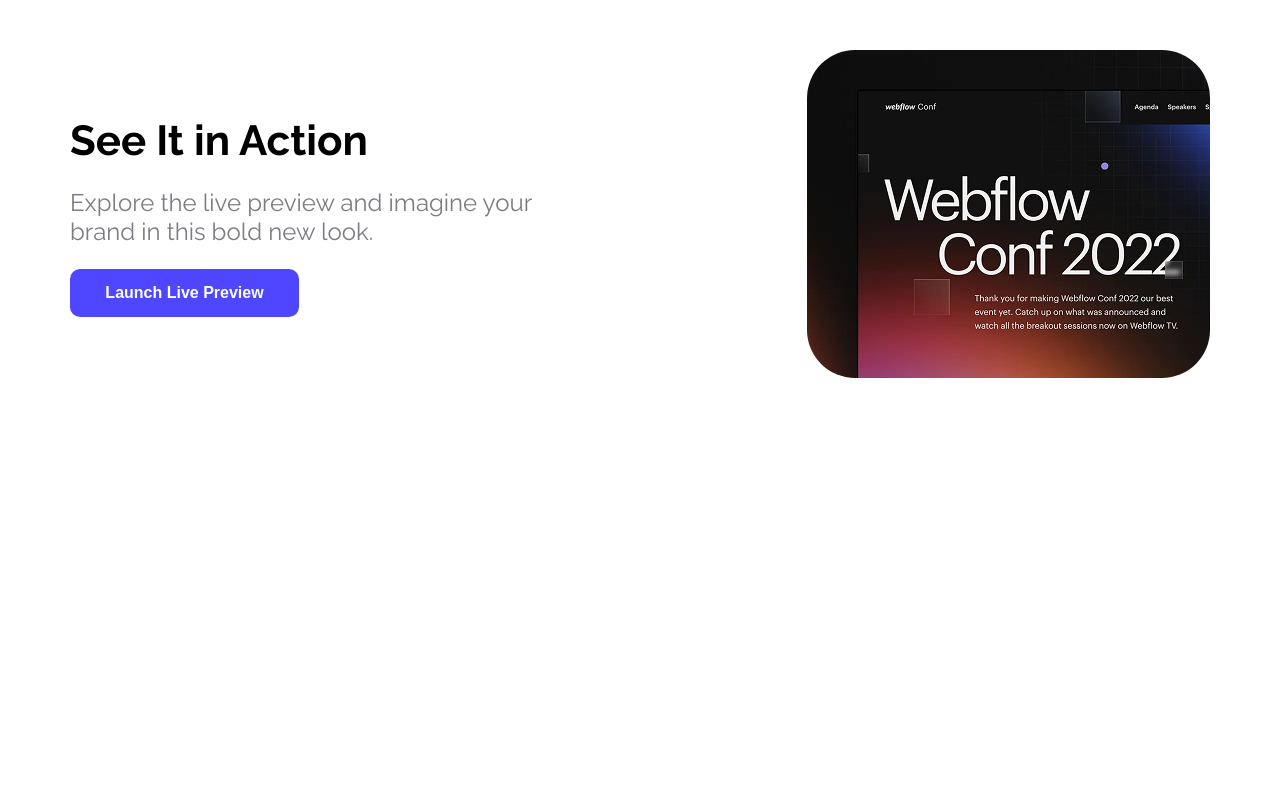
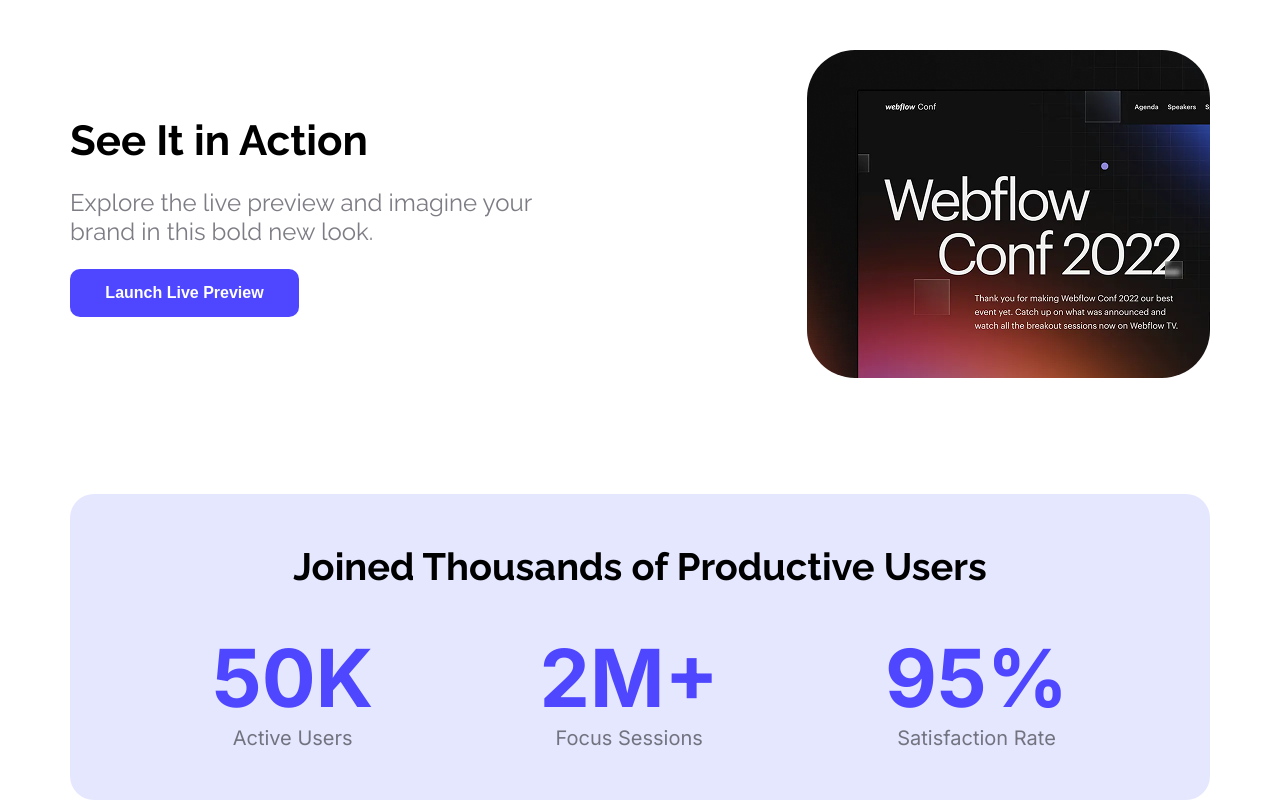
Before and after one commit to asikhossain-cmd/assignment01-asik, a plain HTML site: page index.html in a window 1280 px wide. Shown: the part 764-1564 px from the top of the page. Before the commit the page ends 1258 px from the top, so only its background shows below. Drawn offline with Linux system fonts and the light colour scheme.

Commit message:
updated design (productivity users section added)

```diff
--- a/index.html
+++ b/index.html
@@ -46,7 +46,24 @@
             </div>
         </section>
         <!-- Action Part Skeleton End-->
-         <!-- Productive User Count Skeleton Start -->
+        <!-- Productive User Count Skeleton Start -->
+        <section class="productive-users-count">
+            <h1>Joined Thousands of Productive Users</h1>
+            <div class="productive-users-collumn">
+                <div class="productive-users-collumn1">
+                    <h1 class="common-header-pusr-colh">50K</h1>
+                    <p class="common-header-pusr-colp">Active Users</p>
+                </div>
+                <div class="productive-users-collumn2">
+                    <h1 class="common-header-pusr-colh">2M+</h1>
+                    <p class="common-header-pusr-colp">Focus Sessions</p>
+                </div>
+                <div class="productive-users-collumn3">
+                    <h1 class="common-header-pusr-colh">95%</h1>
+                    <p class="common-header-pusr-colp">Satisfaction Rate</p>
+                </div>
+            </div>
+        </section>
         <!-- Productive User Count Skeleton End -->
     </main>
     <footer>
--- a/styles/style.css
+++ b/styles/style.css
@@ -108,3 +108,38 @@ header {
     border-radius: 48px;
 }
 /* Acion Part Design End*/
+
+/* Productive Users Count Design Start */
+.productive-users-count {
+    width: 1140px;
+    height: 306px;
+    background-color: #e5e7ff;
+    margin: 0 auto;
+    border-radius: 24px;
+    text-align: center;
+    padding: 50px 142px;
+    box-sizing: border-box;
+}
+.productive-users-count > h1 {
+    font-family: 'Raleway', sans-serif;
+    font-size: 38px;
+    font-weight: 700;
+}
+.productive-users-collumn {
+    display: flex;
+    justify-content: space-between;
+    align-items: center;
+}
+.common-header-pusr-colh {
+    font-family: 'Inter', sans-serif;
+    font-size:  80px;
+    font-weight: 700;
+    color: #4E47FF;
+    margin-top: 40px;
+}
+.common-header-pusr-colp {
+    font-family: 'Inter', sans-serif;
+    font-size: 20px;
+    color: rgba(0,0,0,0.5);
+}
+/* Productive Users Count Design Start */
```
